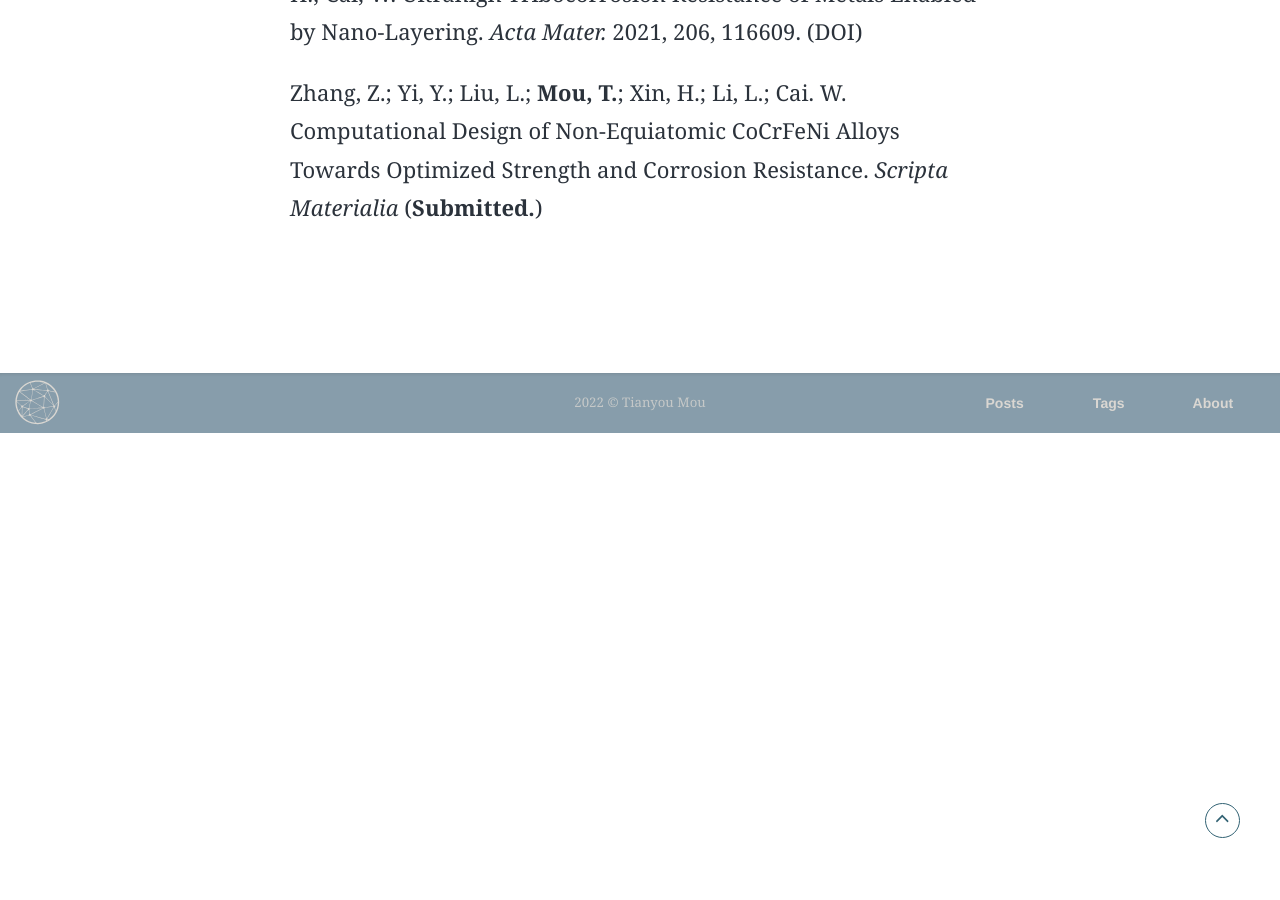
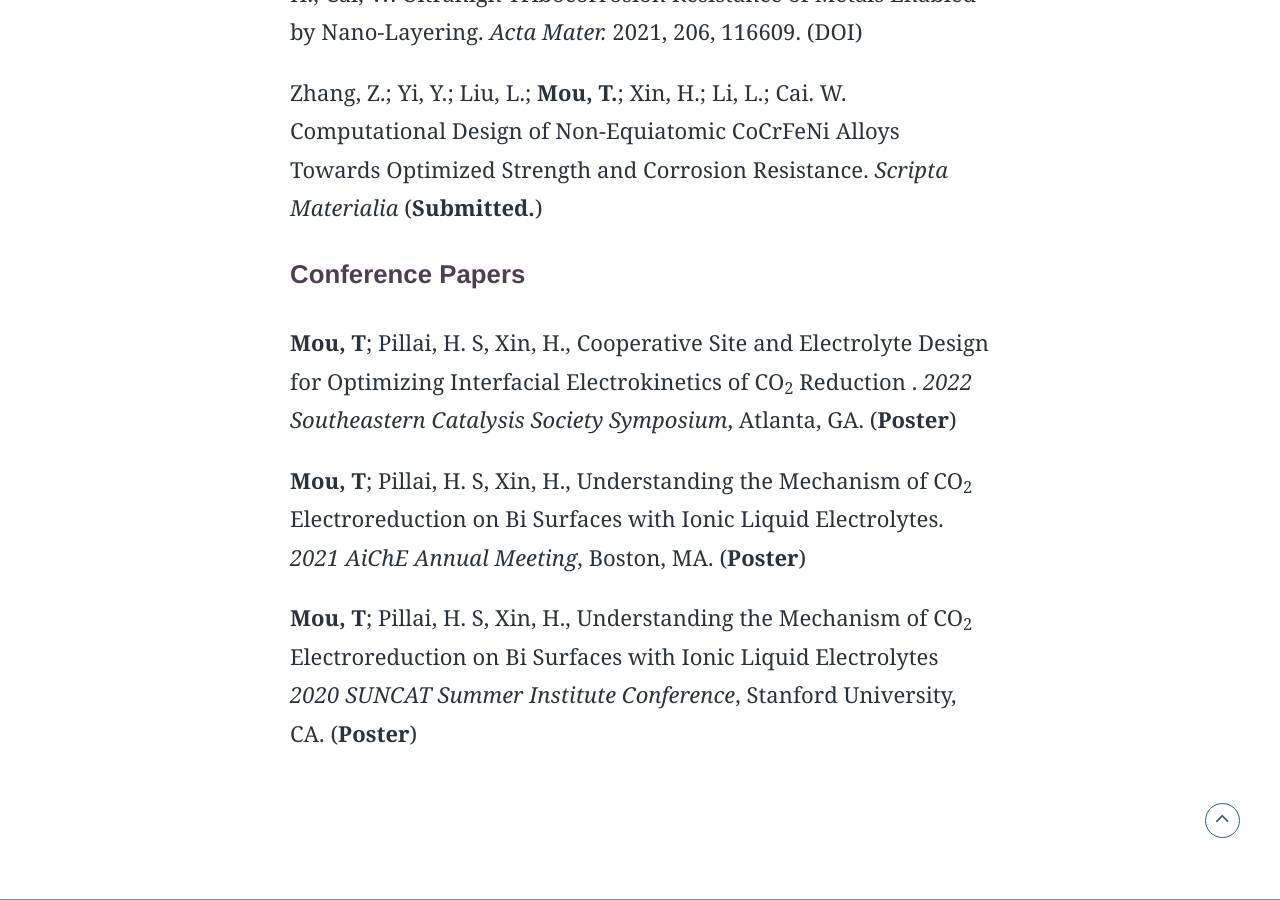
Before and after one commit to mutianyou2013/mutianyou2013.github.io, a Jekyll site: the page built from _pages/about.html, in a window 1280 px wide and 900 px high, scrolled down 2141 px. Built offline with Jekyll 4.4.1, drawn with Linux system fonts in a browser that asks for light colours; some web fonts are replaced; before the commit the page ends 2574 px from its top, so only the background shows below that.

Commit message:
Update about.html

```diff
--- a/_pages/about.html
+++ b/_pages/about.html
@@ -53,7 +53,11 @@ permalink: about:output_ext
       <p><b>Mou, T.</b>; Han, X.; Zhu, H.; Xin, H. (2021) Machine Learning of Lateral Adsorbate Interactions in Surface Reaction Kinetics. <i>Current Opinion in Chemical Engineering.</i> (<b>Submitted.</b>)</p>
       <p>Gao, Q.; <b>Mou, T.</b>; Liu, S.; Johnson, G.; Han, X.; Yan, Z.; Ji, M.; He, Q.; Zhang, S.; Xin, H.; Zhu, H. (2020) Monodisperse PdSn/SnOx core/shell nanoparticles with superior electrocatalytic ethanol oxidation performance. <i>Journal of Materials Chemistry A.</i> 2020, 8, 20931–20938. (DOI)</p>
       <p>Wang, W.; Wang, K.; Zhang, Z.; Chen, J.;<b> Mou, T.</b>; Michel, F. M.; Xin, H.; Cai, W. Ultrahigh Tribocorrosion Resistance of Metals Enabled by Nano-Layering. <i>Acta Mater.</i> 2021, 206, 116609. (DOI)</p>
-      <p>Zhang, Z.; Yi, Y.; Liu, L.; <b>Mou, T.</b>; Xin, H.; Li, L.; Cai. W. Computational Design of Non-Equiatomic CoCrFeNi Alloys Towards Optimized Strength and Corrosion Resistance. <i>Scripta Materialia</i> (<b>Submitted.</b>)
+      <p>Zhang, Z.; Yi, Y.; Liu, L.; <b>Mou, T.</b>; Xin, H.; Li, L.; Cai. W. Computational Design of Non-Equiatomic CoCrFeNi Alloys Towards Optimized Strength and Corrosion Resistance. <i>Scripta Materialia</i> (<b>Submitted.</b>)</p>
+      <h3>Conference Papers</h3>
+      <p><b>Mou, T</b>; Pillai, H. S,  Xin, H., Cooperative Site and Electrolyte Design for Optimizing Interfacial Electrokinetics of CO<sub>2</sub> Reduction . <i>2022 Southeastern Catalysis Society Symposium</i>, Atlanta, GA. (<b>Poster</b>) </p>
+      <p><b>Mou, T</b>; Pillai, H. S,  Xin, H., Understanding the Mechanism of CO<sub>2</sub> Electroreduction on Bi Surfaces with Ionic Liquid Electrolytes. <i>2021 AiChE Annual Meeting</i>, Boston, MA. (<b>Poster</b>) </p>
+      <p><b>Mou, T</b>; Pillai, H. S,  Xin, H., Understanding the Mechanism of CO<sub>2</sub> Electroreduction on Bi Surfaces with Ionic Liquid Electrolytes <i>2020 SUNCAT Summer Institute Conference</i>, Stanford University, CA.  (<b>Poster</b>) </p>
     </section> <!-- End About Body-->
   </div> <!-- End About Container -->
 </div> <!-- End Small Wrapper -->
```
